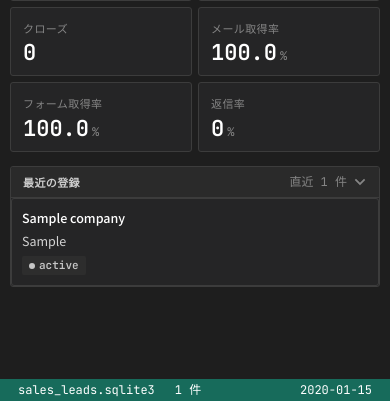
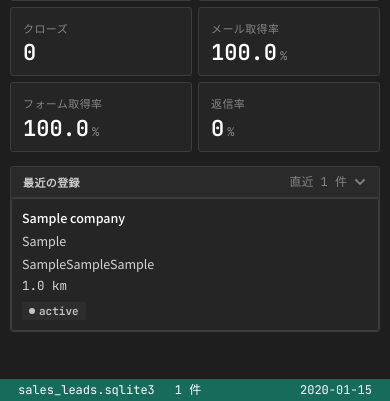
Before and after one commit to f-yuji/sales_leads, a Flask app: page / in a window 390 px wide. Shown: the part 443-844 px from the top of the page. Run offline with Flask 3, Linux system fonts and the light colour scheme; tables that the repository leaves empty hold one stand-in row (values such as "Sample post").

Commit message:
Show all columns on mobile card layout
Co-Authored-By: Claude Sonnet 4.6 <noreply@anthropic.com>

```diff
--- a/static/style.css
+++ b/static/style.css
@@ -552,9 +552,6 @@ table.data .empty { color: var(--vsc-fg-muted); text-align: center; padding: 16p
     border: none;
     padding: 2px 0;
   }
-  /* 所在地・創業は非表示 */
-  table.data tbody td:nth-child(3),
-  table.data tbody td:nth-child(4) { display: none; }
 
   /* ステータスフォーム */
   .status-form {
```
